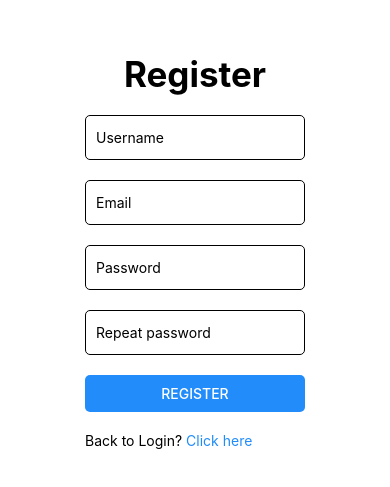
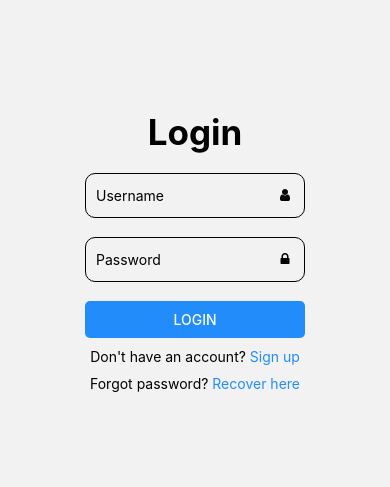
Before and after one commit to Justas-Valutis/weightlifting-log, a React Native app: screen /Login in a window 390 px wide. Shown: the part 171-658 px from the top of the page. Built offline with nearby package versions, Linux system fonts and the light colour scheme.

Commit message:
register & login screens navigatie, extra icons

```diff
--- a/App.js
+++ b/App.js
@@ -1,14 +1,19 @@
-import { StatusBar } from 'expo-status-bar';
 import { StyleSheet, Text, View } from 'react-native';
 import Login from './src/screens/login';
 import Register from './src/screens/register';
+import { NavigationContainer } from '@react-navigation/native';
+import { createNativeStackNavigator } from '@react-navigation/native-stack';
+
+const Stack = createNativeStackNavigator();
 
 export default function App() {
   return (
-  <View style={styles.container}>
-    {/* <Login></Login> */}
-    <Register/>
-  </View>
+    <NavigationContainer>
+      <Stack.Navigator initialRouteName="Login" >
+        <Stack.Screen name="Login" component={Login} options={{ headerShown: false }} />
+        <Stack.Screen name="Register" component={Register} options={{ headerShown: false }} />
+      </Stack.Navigator>
+    </NavigationContainer>
   );
 }
 
--- a/package.json
+++ b/package.json
@@ -10,11 +10,17 @@
   },
   "dependencies": {
     "@expo/metro-runtime": "~3.2.3",
+    "@react-navigation/native": "^6.1.18",
+    "@react-navigation/native-stack": "^6.11.0",
+    "@react-navigation/stack": "^6.4.1",
     "expo": "^51.0.38",
     "expo-status-bar": "~1.12.1",
     "react": "18.2.0",
     "react-dom": "18.2.0",
     "react-native": "0.74.5",
+    "react-native-safe-area-context": "4.10.5",
+    "react-native-screens": "3.31.1",
+    "react-native-vector-icons": "^10.2.0",
     "react-native-web": "~0.19.10"
   },
   "devDependencies": {
--- a/src/screens/login.js
+++ b/src/screens/login.js
@@ -1,27 +1,34 @@
 import React from 'react'
-import { View, StyleSheet, TextInput, Pressable, Text } from 'react-native'
+import { View, TextInput, Pressable, Text } from 'react-native'
 import Title from '../components/title'
 import commonStyles from '../styles/commonStyles'
-import { Button } from 'react-native'
+import { FontAwesome } from '@expo/vector-icons';
 
-const Login = () => {
+
+const Login = ({ navigation }) => {
   return (
-    <View>
-        <Title title="Login"/>
-        <TextInput style={commonStyles.textInput} placeholder="Username"></TextInput>
-        <TextInput style={commonStyles.textInput} placeholder="Password"></TextInput>
-        <Pressable style={commonStyles.btn} onPress={null}>
-          <Text style={commonStyles.btnText}>Login</Text>
-        </Pressable>
+    <View style={commonStyles.container}>
+      <Title title="Login" />
+      <TextInput style={commonStyles.textInput} placeholder="Username"></TextInput>
+      <FontAwesome name='user' size='20' style={commonStyles.txtInputIcon} />
+
+      <TextInput style={commonStyles.textInput} placeholder="Password"></TextInput>
+      <FontAwesome name='lock' size='20' style={commonStyles.txtInputIcon} />
+
+      <Pressable style={commonStyles.btn} onPress={() => navigation.navigate(null)}>
+        <Text style={commonStyles.btnText}>Login</Text>
+      </Pressable>
+      <Pressable onPress={() => navigation.navigate('Register')}>
         <Text style={commonStyles.txtBelowButton}>Don't have an account?
           <Text style={commonStyles.link}> Sign up</Text></Text>
+      </Pressable>
+
+      <Pressable onPress={() => navigation.navigate('ForgotPassword')}>
+        <Text style={commonStyles.txtBelowButton}>Forgot password?
+          <Text style={commonStyles.link}> Recover here</Text></Text>
+      </Pressable>
     </View>
   )
 }
 
-const styles = StyleSheet.create({
-
-})
-
-
 export default Login
--- a/src/screens/register.js
+++ b/src/screens/register.js
@@ -1,25 +1,35 @@
-import { StyleSheet, Text, View, TextInput, Pressable } from 'react-native'
+import { Text, View, TextInput, Pressable } from 'react-native'
 import React from 'react'
 import Title from '../components/title'
 import commonStyles from '../styles/commonStyles'
+import { FontAwesome } from '@expo/vector-icons';
 
-const Register = () => {
+const Register = ({ navigation }) => {
   return (
-    <View>
-      <Title title="Register"/>
+    <View style={commonStyles.container}>
+      <Title title="Register" />
       <TextInput style={commonStyles.textInput} placeholder="Username"></TextInput>
-        <TextInput style={commonStyles.textInput} placeholder="Email"></TextInput>
-        <TextInput secureTextEntry={true} style={commonStyles.textInput} placeholder="Password"></TextInput>
-        <TextInput secureTextEntry={true} style={commonStyles.textInput} placeholder="Repeat password"></TextInput>
-        <Pressable style={commonStyles.btn} onPress={null}>
-          <Text style={commonStyles.btnText}>Register</Text>
-        </Pressable>
+      <FontAwesome name='user' size='20' style={commonStyles.txtInputIcon} />
+
+      <TextInput style={[commonStyles.textInput, commonStyles.extraMarginEmail]} placeholder="Email"></TextInput>
+
+      <TextInput secureTextEntry={true} style={commonStyles.textInput} placeholder="Password"></TextInput>
+      <FontAwesome name='lock' size='20' style={commonStyles.txtInputIcon} />
+
+      <TextInput secureTextEntry={true} style={commonStyles.textInput} placeholder="Repeat password"></TextInput>
+      <FontAwesome name='lock' size='20' style={commonStyles.txtInputIcon} />
+
+      <Pressable style={commonStyles.btn} onPress={() => navigation.navigate('Login')}>
+        <Text style={commonStyles.btnText}>Register</Text>
+      </Pressable>
+
+      <Pressable onPress={() => navigation.navigate('Login')}>
         <Text style={commonStyles.txtBelowButton}>Back to Login?
-          <Text style={commonStyles.link}> Click here</Text></Text>
+          <Text style={commonStyles.link}> Click here</Text>
+        </Text>
+      </Pressable>
     </View>
   )
 }
 
 export default Register
-
-const styles = StyleSheet.create({})
--- a/src/styles/commonStyles.js
+++ b/src/styles/commonStyles.js
@@ -1,11 +1,17 @@
 import { StyleSheet } from 'react-native';
 
 const commonStyles = StyleSheet.create({
+    container: {
+        flex: 1,
+        backgroundColor: '#fwff',
+        alignItems: 'center',
+        justifyContent: 'center',
+    },
     textInput: {
         borderWidth: 1,
         bordeColor: 'black',
-        marginBottom: 20,
-        borderRadius: 5,
+        marginBottom: 5,
+        borderRadius: 10,
         width: 220,
         height: 45,
         padding: 10,
@@ -31,7 +37,15 @@ const commonStyles = StyleSheet.create({
         marginTop: 10,
     },
     txtBelowButton: {
-        marginTop: 20,
+        marginTop: 10
+    },
+    txtInputIcon: {
+        position: 'relative',
+        bottom: 35,
+        left: 90,
+    },
+    extraMarginEmail: {
+        marginBottom: 20,
     }
 })
 
```
Also changed, not shown: 2 other files (tests, documents, lock files or other folders).
